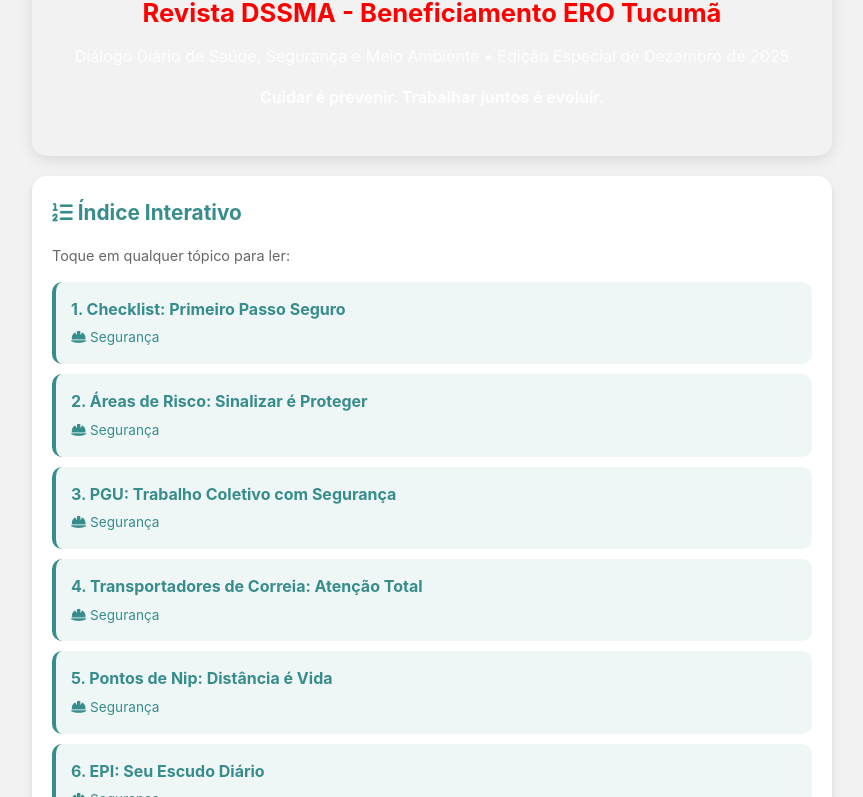
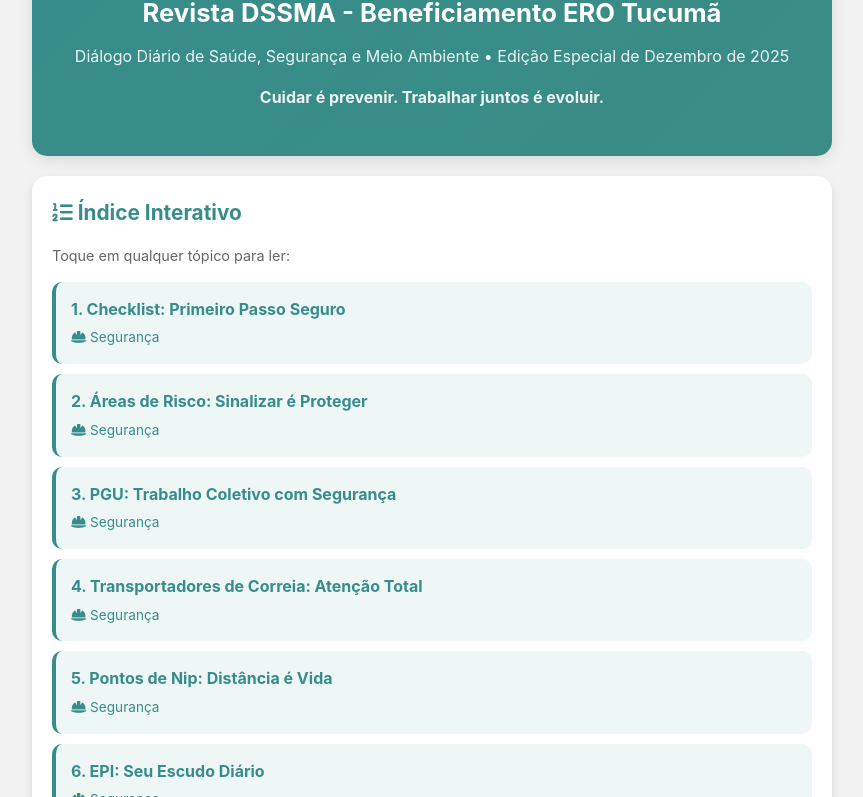
Before and after one commit to afobelem-netizen/Revista_dssma, a plain HTML site: page index.html in a window 1280 px wide. Shown: the part 88-885 px from the top of the page, without its empty margins (208-1071 px from the left). Drawn offline with Linux system fonts and the light colour scheme.

Commit message:
Refactor index.html layout and styles
Updated the layout and styles of the HTML document, including the capa and indice sections.

```diff
--- a/index.html
+++ b/index.html
@@ -17,11 +17,11 @@
 
         /* CAPA */
         .capa {
-            /*background:*/ /*color: white*/ /*linear-gradient(135deg, #378C8C 0%, #3A8C84 100%);*/
+            background: linear-gradient(135deg, #378C8C 0%, #3A8C84 100%);
             color:white; border-radius:15px; padding:30px 20px; text-align:center; margin-bottom:20px;
             box-shadow: 0 4px 15px rgba(0,0,0,0.1);
         }
-        .capa h1 { font-size:1.6rem; margin-bottom:10px; color: red }
+        .capa h1 { font-size:1.6rem; margin-bottom:10px; }
         .capa p { font-size:1rem; opacity:0.9; margin-bottom:15px; }
         .capa-icon { font-size:3rem; margin:15px 0; }
 
```
